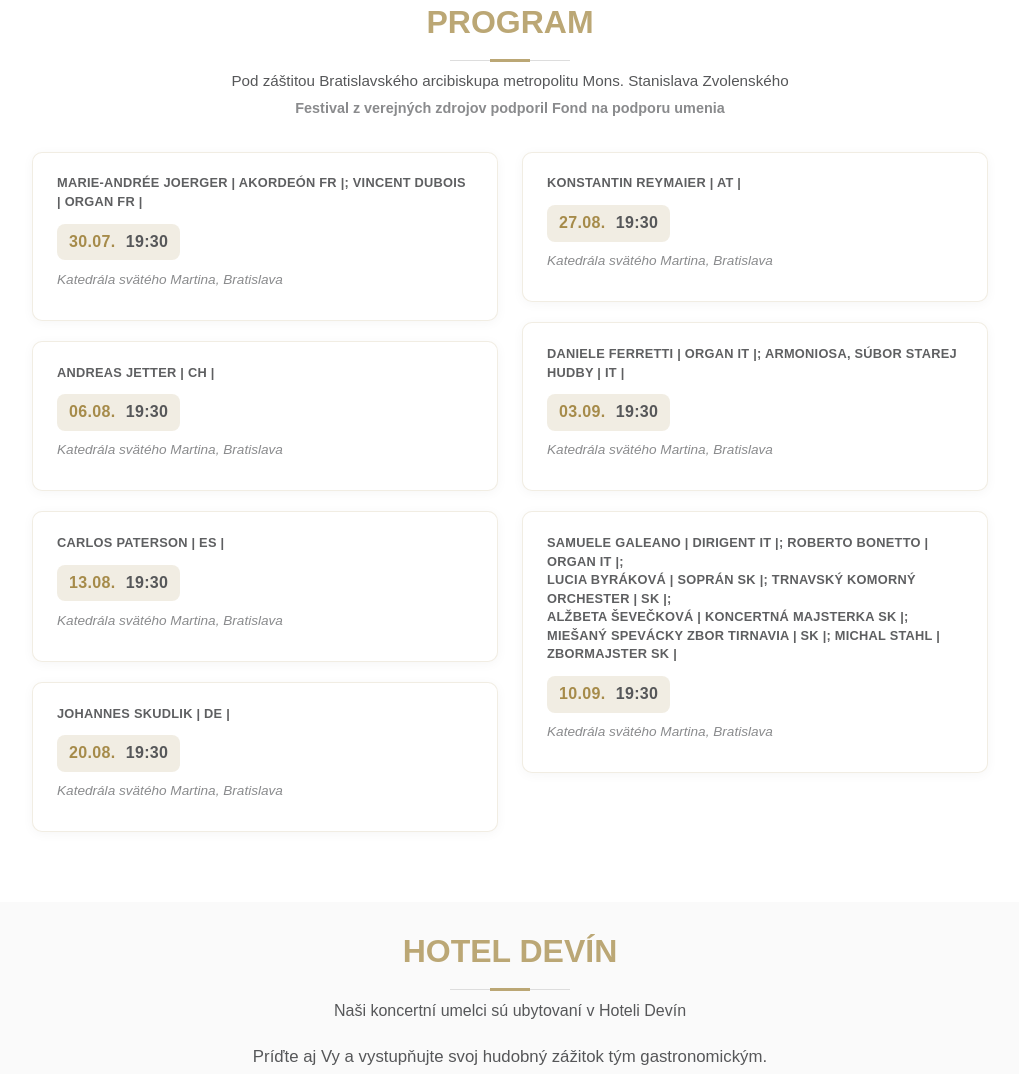
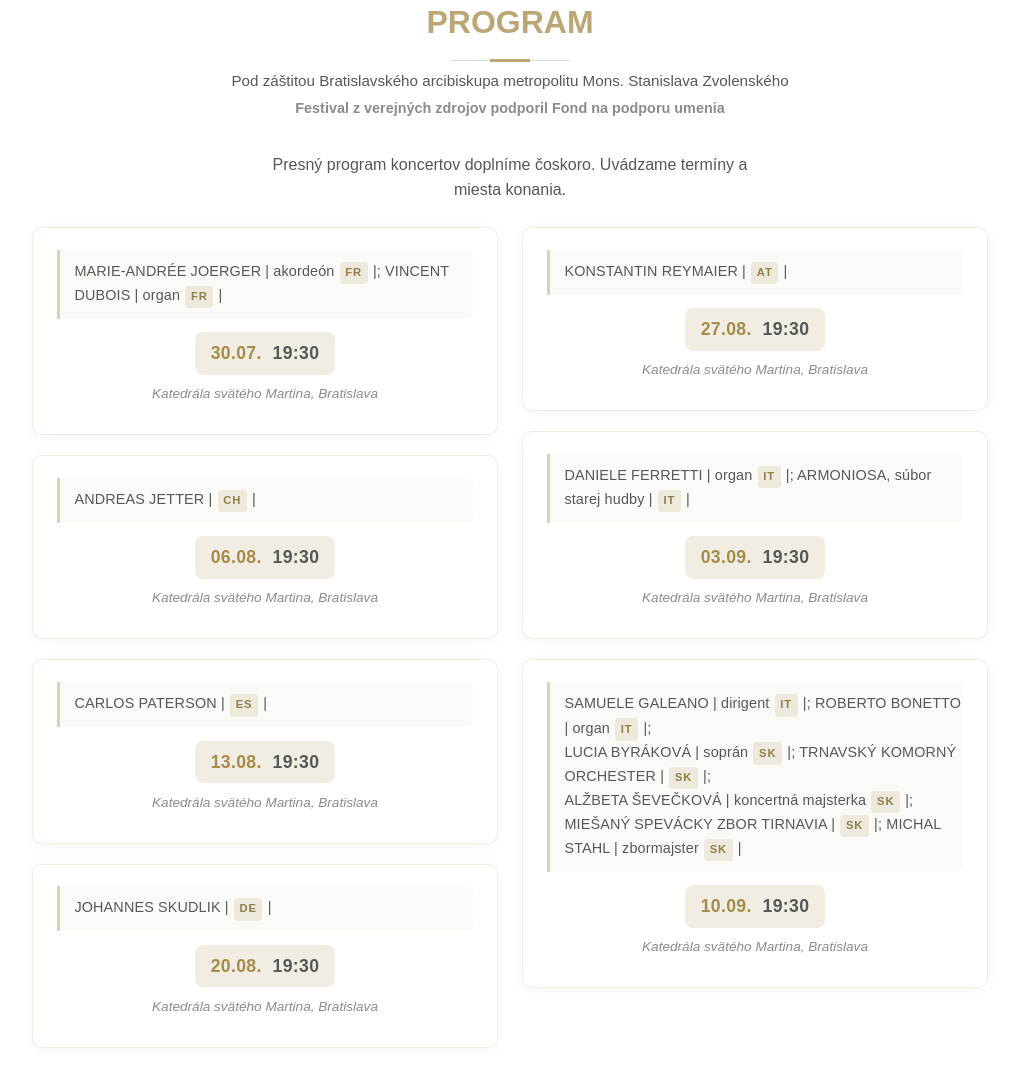
Before and after one commit to MatusMasar/kof-ba.com, a plain HTML site: page index.html in a window 1280 px wide. Shown: the part 1344-2418 px from the top of the page, without its empty margins (130-1149 px from the left). Drawn offline with Linux system fonts and the light colour scheme; a web font is replaced by a local one.

Commit message:
uprava programu

```diff
--- a/assets/css/style.css
+++ b/assets/css/style.css
@@ -601,12 +601,41 @@ section {
 }
 
 /* Programme list & cards */
+.programme-list-wrap {
+  margin-top: 2rem;
+}
+.programme-list-intro {
+  display: none;
+  max-width: 520px;
+  margin: 0 auto 1.5rem;
+  font-size: 1rem;
+  line-height: 1.6;
+  color: #565759;
+  text-align: center;
+}
+.programme-list-wrap.programme-list--names-hidden .programme-list-intro {
+  display: block;
+}
+.programme-list-wrap.programme-list--names-hidden .programme-card h4 {
+  display: none;
+}
+.programme-list-wrap.programme-list--names-hidden .programme-card {
+  text-align: center;
+}
+.programme-list-wrap.programme-list--names-hidden .programme-card h6 {
+  text-align: left;
+  max-width: 100%;
+}
+.programme-list-wrap.programme-list--names-hidden .programme-meta {
+  font-size: 1.1rem;
+  padding: 0.5rem 1rem;
+}
 .programme-list {
-  margin-top: 2rem;
+  margin-top: 0;
   gap: 0;
 }
-.programme-list--names-hidden .programme-card h4 {
-  display: none;
+.programme-list-wrap .programme-list {
+  margin-top: 0;
 }
 .col-programme {
   margin-bottom: 1.25rem;
@@ -634,14 +663,31 @@ section {
   line-height: 1.3;
 }
 .programme-card h6 {
-  font-size: 0.8rem;
-  font-weight: 600;
-  text-transform: uppercase;
-  letter-spacing: 0.02em;
-  color: #565759;
-  margin: 0 0 0.75rem;
-  line-height: 1.45;
-  opacity: 0.95;
+  font-size: 0.9rem;
+  font-weight: 500;
+  text-transform: none;
+  letter-spacing: 0.01em;
+  color: #565759;
+  margin: 0 0 0.85rem;
+  padding: 0.65rem 0 0.65rem 0.9rem;
+  line-height: 1.6;
+  border-left: 3px solid rgba(187, 167, 117, 0.5);
+  background: rgba(187, 167, 117, 0.06);
+  border-radius: 0 6px 6px 0;
+}
+.programme-card h6:last-child {
+  margin-bottom: 0;
+}
+.programme-country {
+  display: inline-block;
+  font-size: 0.7rem;
+  font-weight: 600;
+  letter-spacing: 0.08em;
+  color: #8f7d4a;
+  background: rgba(187, 167, 117, 0.2);
+  padding: 0.2em 0.5em;
+  border-radius: 4px;
+  margin: 0 0.1em;
 }
 .programme-meta {
   display: inline-block;
--- a/assets/js/main.js
+++ b/assets/js/main.js
@@ -314,4 +314,16 @@
       });
     });
   }
+
+  /**
+   * Programme cards: wrap country codes in spans for styling
+   * Matches both "| KÓD |" and "| nástroj KÓD |" (and end of string)
+   */
+  const programmeH6 = document.querySelectorAll('.programme-card h6');
+  programmeH6.forEach(function(el) {
+    let html = el.innerHTML;
+    html = html.replace(/\s+([A-Z]{2,3})\s*\|/g, ' <span class="programme-country">$1</span> |');
+    html = html.replace(/\s+([A-Z]{2,3})\s*$/gm, ' <span class="programme-country">$1</span>');
+    el.innerHTML = html;
+  });
 });
--- a/index.html
+++ b/index.html
@@ -138,7 +138,9 @@
         <p class="resume-funding"><b>Festival z verejných zdrojov podporil Fond na podporu umenia</b></p>
       </div>
 
-      <div class="programme-list programme-list--names-hidden row">
+      <div class="programme-list-wrap programme-list--names-hidden">
+        <p class="programme-list-intro">Presný program koncertov doplníme čoskoro. Uvádzame termíny a miesta konania.</p>
+      <div class="programme-list row">
 
         <div class="col-lg-6 col-programme">
           <article class="programme-card">
@@ -196,6 +198,7 @@
           </article>
 
         </div>
+      </div>
       </div>
 
       <!-- <hr class="programme-divider"> -->
```
Also changed, not shown: en/home.html (+4 -1 lines).
